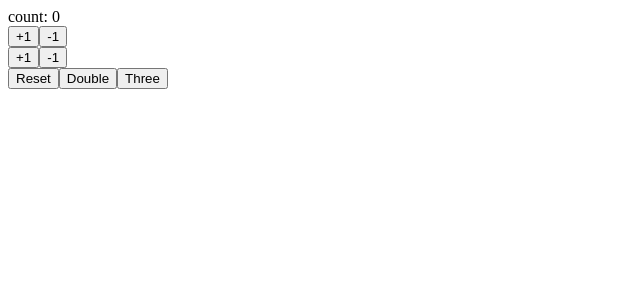
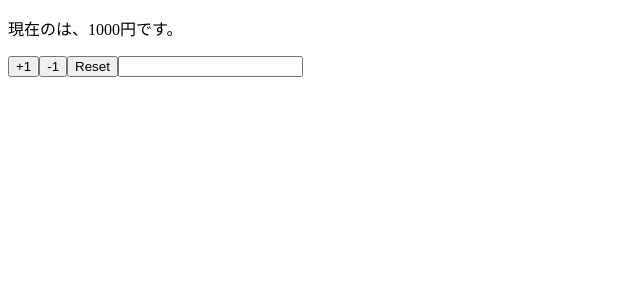
Before and after one commit to makeloff1/myreact, a React (Create React App) app: page / in a window 1280 px wide. Shown: the top 300 px of the page, without its empty margins (0-640 px from the left). Built offline with nearby package versions, Linux system fonts and the light colour scheme.

Commit message:
multiple-state

```diff
--- a/src/App.js
+++ b/src/App.js
@@ -1,50 +1,29 @@
 import React, { useState } from 'react';
 
-const App = () => {
-  const [count, setCount] = useState(0)
+const App = props => {
 
-  const increment = () => {
-    setCount(count + 1)
-  }
-  const decrement = () => {
-    setCount(count - 1)
-  }
-  const increment2 = () => {
-    setCount(previousCount => previousCount + 1)
-  }
-  const decrement2 = () => {
-    setCount(previousCount => previousCount - 1)
-  }
-  const reset = () => {
-    setCount(0)
-  }
-  const double = () => {
-    setCount(nextCount => nextCount * 2)
-  }
-  const three = () => {
-    setCount( (previousCount) =>
-      previousCount % 3 === 0 ? previousCount / 3 : previousCount
-    )
+  const [name, setName] = useState(props.name)
+  const [price, setPrice] = useState(props.price)
+
+  const reset =() => {
+    setPrice(props.price)
+    setName(props.name)
   }
 
   return (
     <>
-      <div>count: {count}</div>
-      <div>
-        <button onClick={increment}>+1</button>
-        <button onClick={decrement}>-1</button>
-      </div>
-      <div>
-        <button onClick={increment2}>+1</button>
-        <button onClick={decrement2}>-1</button>
-      </div>
-      <div>
-        <button onClick={reset}>Reset</button>
-        <button onClick={double}>Double</button>
-        <button onClick={three}>Three</button>
-      </div>
+      <p>現在の{name}は、{price}円です。</p>
+      <button onClick={() => setPrice(price + 1)}>+1</button>
+      <button onClick={() => setPrice(price - 1)}>-1</button>
+      <button onClick={reset}>Reset</button>
+      <input value={name} onChange={e => setName(e.target.value)}/>
     </>
   );
 }
 
+App.defaultProps = {
+  name: '',
+  price: 1000
+}
+
 export default App;
```
